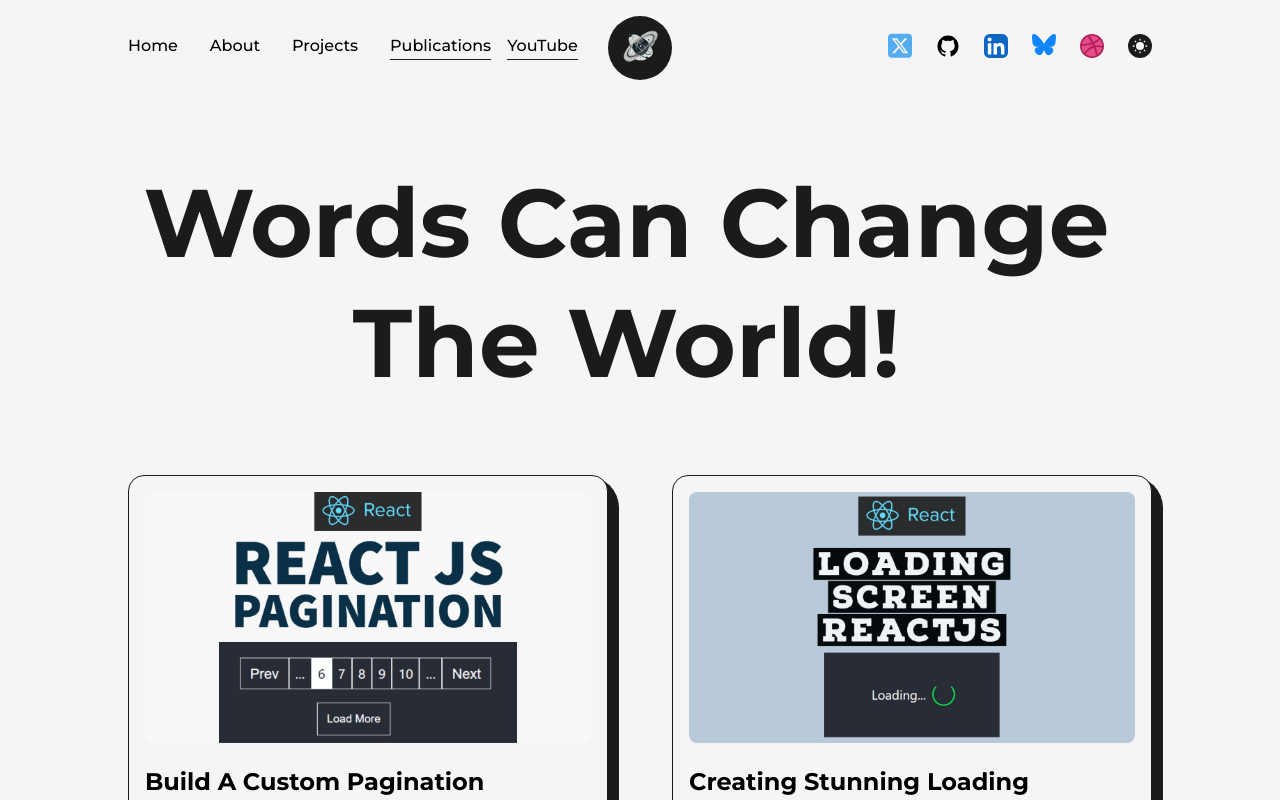
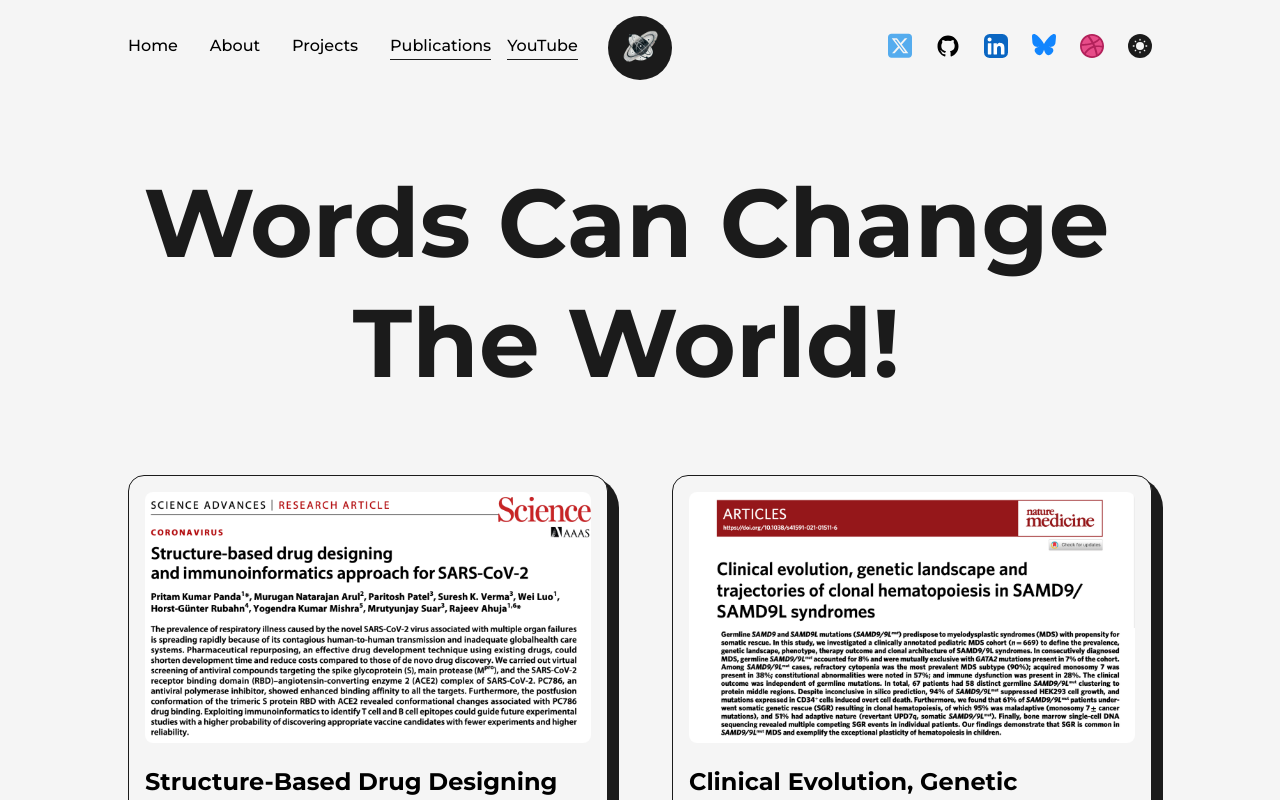
Before and after one commit to pritampanda15/Portfolio-NextJS, a Next.js app: page /articles in a window 1280 px wide. Shown: the top 800 px of the page. Built offline with nearby package versions, Linux system fonts and the light colour scheme.

Commit message:
added publications

```diff
--- a/src/pages/articles.js
+++ b/src/pages/articles.js
@@ -2,8 +2,8 @@ import AnimatedText from "@/components/AnimatedText";
 import { motion, useMotionValue } from "framer-motion";
 import Head from "next/head";
 import Image from "next/image";
-import blog1 from "../../public/images/articles/pagination component in reactjs.jpg";
-import blog2 from "../../public/images/articles/create loading screen in react js.jpg";
+import blog1 from "../../public/images/articles/science.png";
+import blog2 from "../../public/images/articles/nature.png";
 import blog3 from "../../public/images/articles/form validation in reactjs using custom react hook.png";
 import blog4 from "../../public/images/articles/smooth scrolling in reactjs.png";
 import blog5 from "../../public/images/articles/create modal component in react using react portals.png";
@@ -145,21 +145,18 @@ export default function Articles() {
           <ul className="grid grid-cols-2 gap-16 lg:gap-8 md:grid-cols-1 md:gap-y-16">
             <FeaturedArticle
               img={blog1}
-              title="build a custom pagination component in reactjs from scratch"
-              time="9 min read"
-              summary="Learn how to build a custom pagination component in ReactJS from scratch. Follow this
-              step-by-step guide to integrate Pagination component in your ReactJS project."
-              link="https://devdreaming.com/blogs/create-pagination-component-reactjs"
+              title="Structure-based drug designing and immunoinformatics approach for SARS-CoV-2"
+              time="Science Advances (AAAS)"
+              summary="After virtually screening 640 existing drug compounds, researchers have revealed that PC786 potently targets several SARS-CoV-2 receptors, making it a candidate to fight COVID-19."
+              link="https://www.science.org/doi/full/10.1126/sciadv.abb8097"
             />
 
             <FeaturedArticle
               img={blog2}
-              title="creating stunning loading screens in react: Build 3 types of loading screens"
-              time="10 min read"
-              summary="Learn how to create stunning loading screens in React with 3 different methods.
-              Discover how to use React-Loading, React-Lottie & build a custom loading screen. Improve the
-              user experience."
-              link="https://devdreaming.com/blogs/create-3-different-types-of-loading-screens-in-react"
+              title="Clinical evolution, genetic landscape and trajectories of clonal hematopoiesis in SAMD9/SAMD9L syndromes"
+              time="Nature Medicine"
+              summary="Genetic rescue, a 'natural gene therapy,' suggests possible new approach to pediatric MDS. Single-cell DNA analysis has identified a “battle of clones” in pediatric (MDS) patients whose cells may self-correct."
+              link="https://www.nature.com/articles/s41591-021-01511-6"
             />
           </ul>
 
```
Also changed, not shown: public/images/articles/nature.png (added), public/images/articles/science.png (added).
